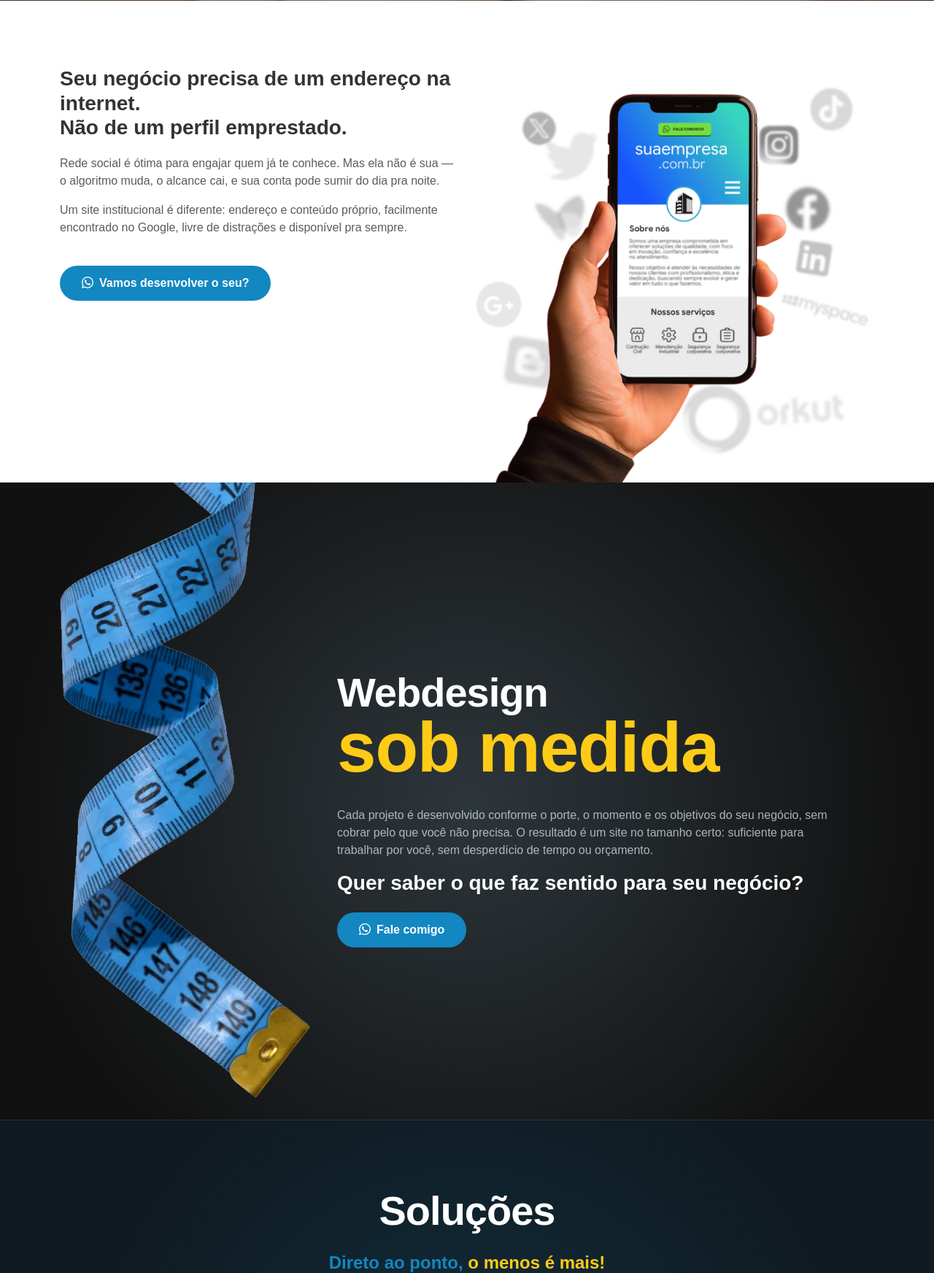
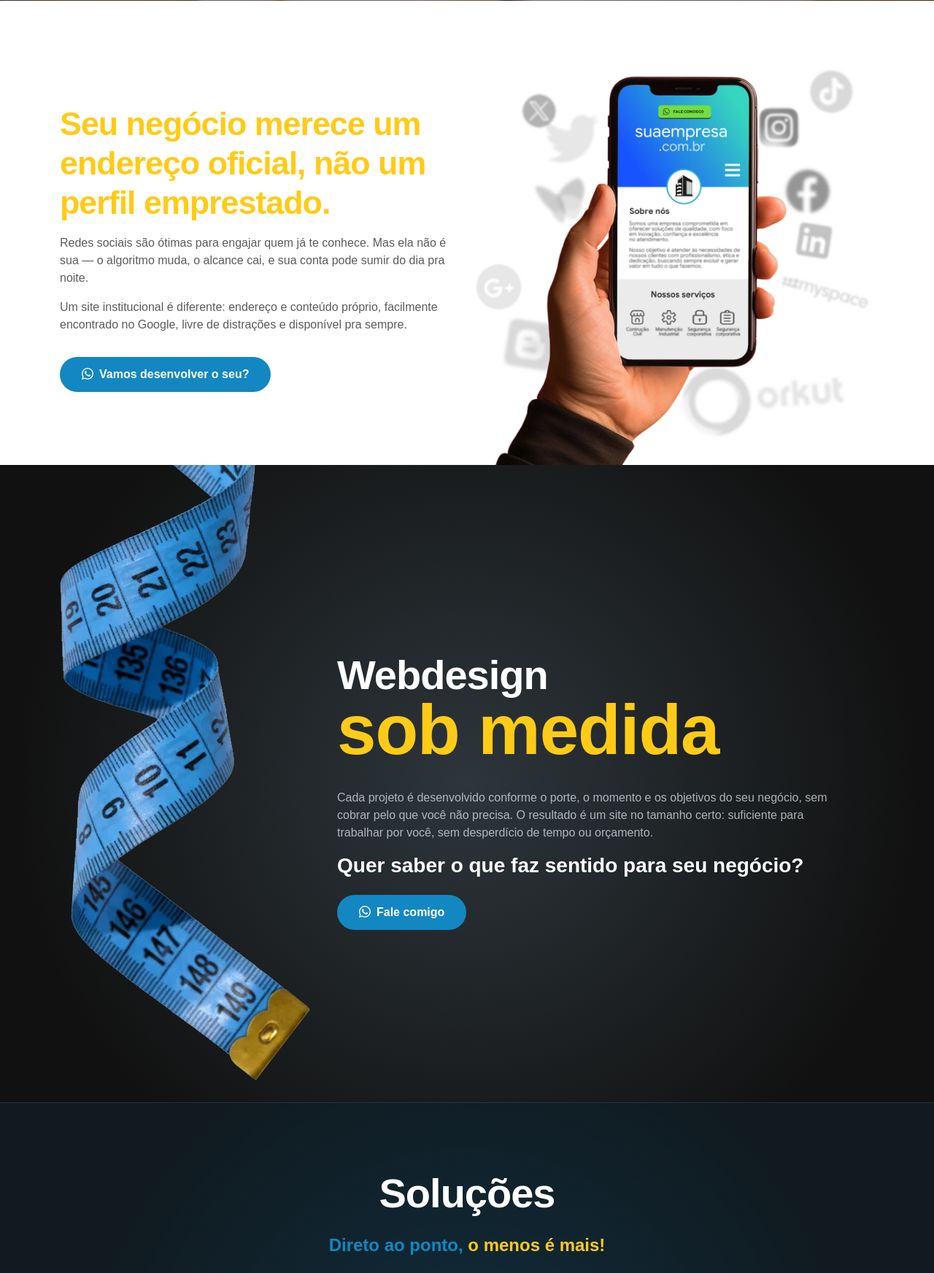
Before and after one commit to oliveirataquari/oliveirataquari.github.io, a PHP site: page / in a window 1280 px wide. Shown: the part 803-2547 px from the top of the page at 73% size. Run offline with PHP 8.4, Linux system fonts and the light colour scheme; some libraries are stand-ins or nearby versions; some web fonts are replaced.

Commit message:
srtbyguajt

```diff
--- a/assets/css/main.css
+++ b/assets/css/main.css
@@ -1686,11 +1686,10 @@ section,
 
 .resume-content h2 {
   color:var(--amarelo-color);
-  font-size: 5rem;
+  font-size: 2.8rem;
 }
 @media (max-width: 768px) {
   .resume-content h2 {
-    color:var(--amarelo-color);
     font-size: 3.8rem;
   }
 }
--- a/index.html
+++ b/index.html
@@ -147,27 +147,44 @@
     <section id="inicio" class="resume section">
 
       <div class="container">
-
-        <div class="row">
+        <div class="row align-items-center">
 
           <div class="col-lg-6 pb-lg-5" data-aos="fade-up" data-aos-delay="100">
-            <div class="resume-content" data-aos="fade-up">
-              <!-- <h2><span>Engajamento ou ...</span><br />identidade?</h2> -->
-              <h3 style="margin-bottom: 20px;">Seu negócio precisa de um endereço na internet.<br />Não de um perfil emprestado.</h3>
-              <p>Rede social é ótima para engajar quem já te conhece. Mas ela não é sua — o algoritmo muda, o alcance cai, e sua conta pode sumir do dia pra noite.</p>
-              <p>Um site institucional é diferente: endereço e conteúdo próprio, facilmente encontrado no Google, livre de distrações e disponível pra sempre.</p>
-              <a href="https://wa.me/5551936185166" class="btn btn-primary mt-4" target="_blank"><i class="bi bi-whatsapp"></i> Vamos desenvolver o seu?</a>
+            <div class="resume-content d-flex flex-column align-items-start">
+
+              <h2 class="mb-3">
+                Seu negócio merece um endereço oficial, não um perfil emprestado.
+              </h2>
+
+              <p>
+                Redes sociais são ótimas para engajar quem já te conhece.
+                Mas ela não é sua — o algoritmo muda, o alcance cai,
+                e sua conta pode sumir do dia pra noite.
+              </p>
+
+              <p>
+                Um site institucional é diferente: endereço e conteúdo próprio,
+                facilmente encontrado no Google, livre de distrações e disponível
+                pra sempre.
+              </p>
+
+              <a href="https://wa.me/5551936185166"
+                class="btn btn-primary mt-3"
+                target="_blank">
+                <i class="bi bi-whatsapp"></i>
+                Vamos desenvolver o seu?
+              </a>
+
             </div>
           </div>
 
-          <div class="col-lg-6 mt-4" data-aos="fade-up" data-aos-delay="200">
-            <div class="d-flex align-items-end h-100" data-aos="fade-up">
-              <img src="assets/img/ter-um-site.jpg" alt="Ter um site" class="img-fluid">
-            </div>
+          <div class="col-lg-6 mt-4 mt-lg-0" data-aos="fade-up" data-aos-delay="200">
+            <img src="assets/img/ter-um-site.jpg"
+                alt="Ter um site"
+                class="img-fluid">
           </div>
 
         </div>
-
       </div>
 
     </section><!-- /Resume Section -->
```
